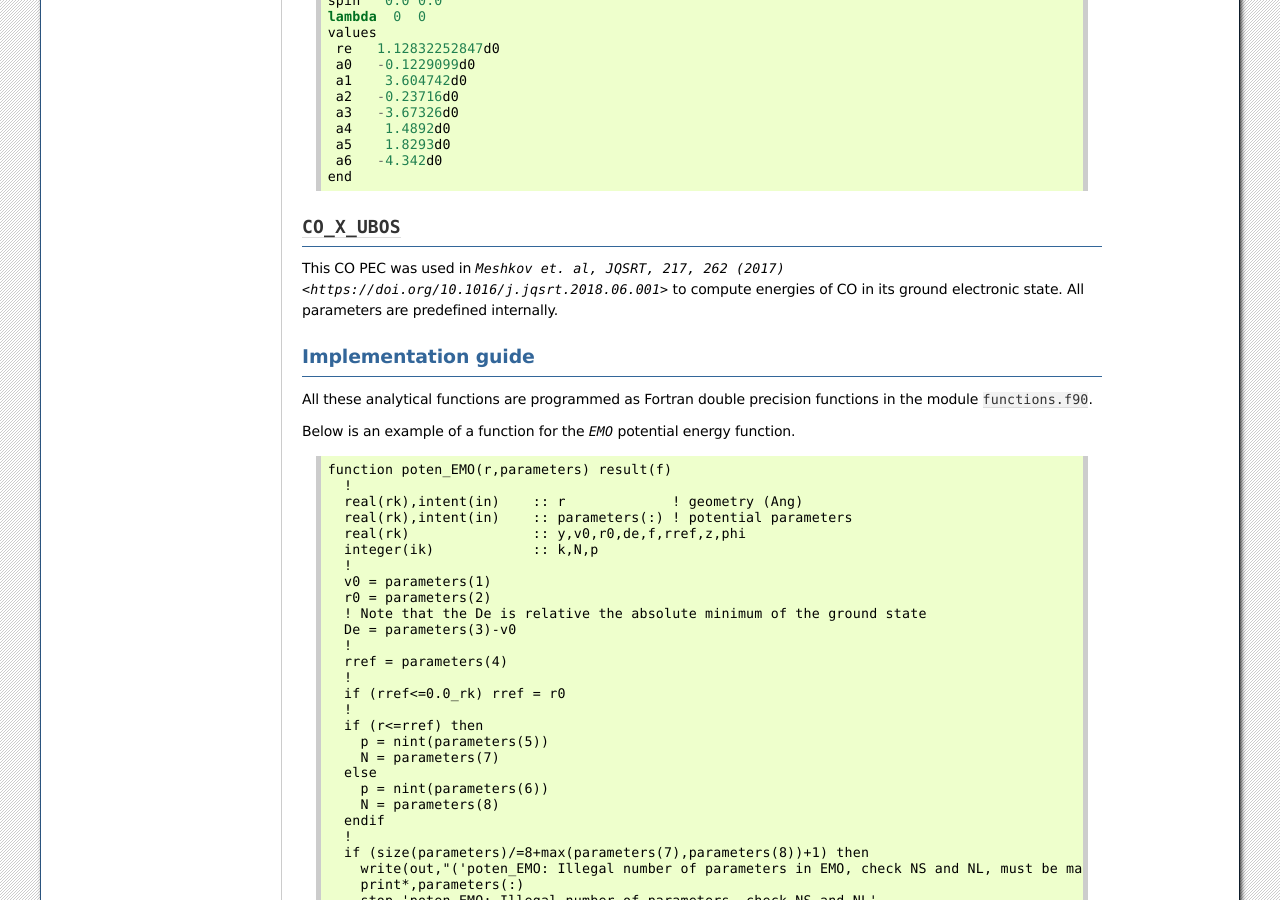
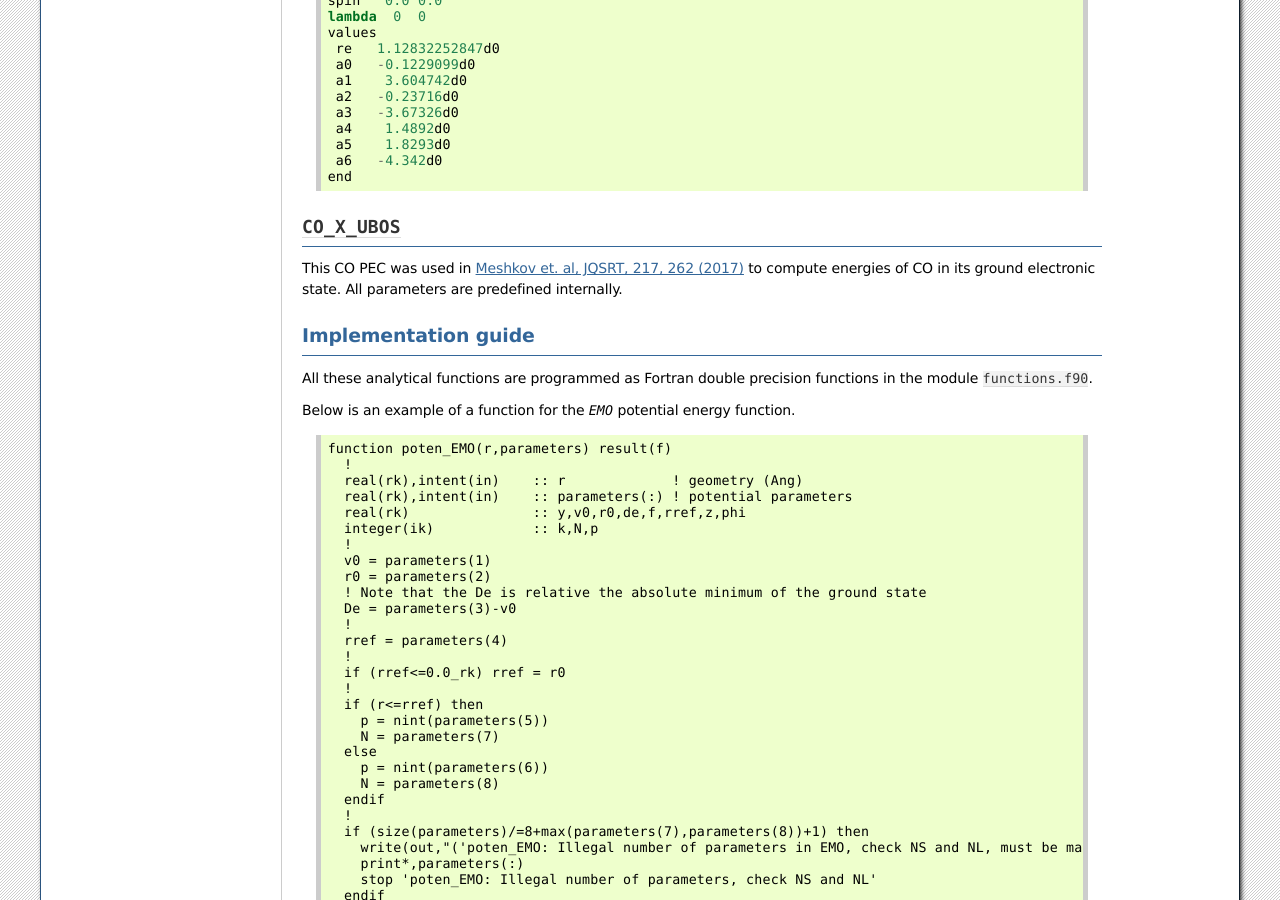
Before and after one commit to Trovemaster/Duo, a Sphinx documentation site: the page built from docs/source/functions.rst, in a window 1280 px wide and 900 px high, scrolled down 7804 px. Built offline with Sphinx 7.4.7, drawn with Linux system fonts in a browser that asks for light colours.

Commit message:
Update functions.rst

```diff
--- a/docs/source/functions.rst
+++ b/docs/source/functions.rst
@@ -549,7 +549,7 @@
 ``CO_X_UBOS``
 ^^^^^^^^^^^^^
 
-This CO PEC was used in `Meshkov et. al, JQSRT, 217, 262 (2017) <https://doi.org/10.1016/j.jqsrt.2018.06.001>` to compute energies
+This CO PEC was used in `Meshkov et. al, JQSRT, 217, 262 (2017) <https://doi.org/10.1016/j.jqsrt.2018.06.001>`_ to compute energies
 of CO in its ground electronic state.  All parameters are predefined internally.
 
 
```
